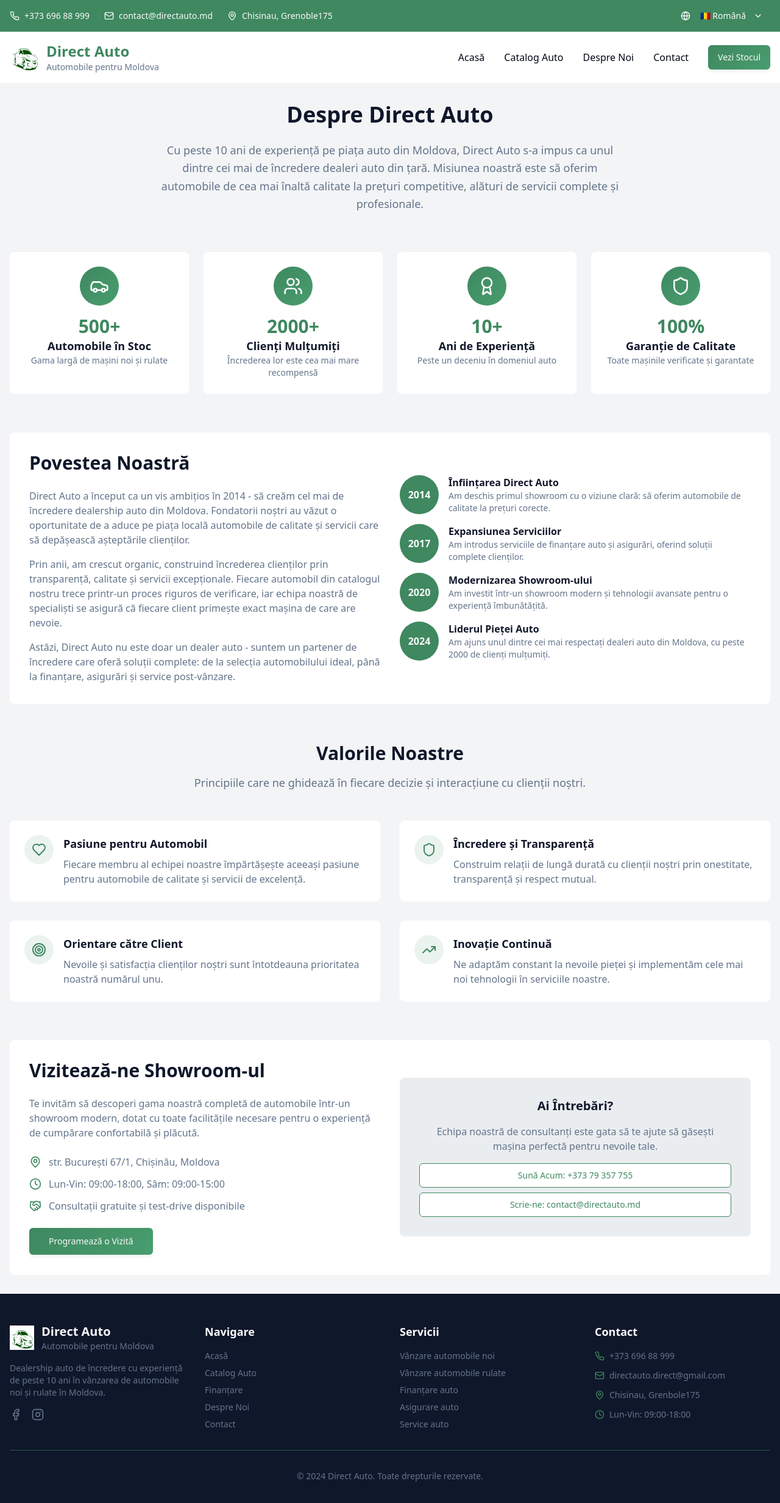
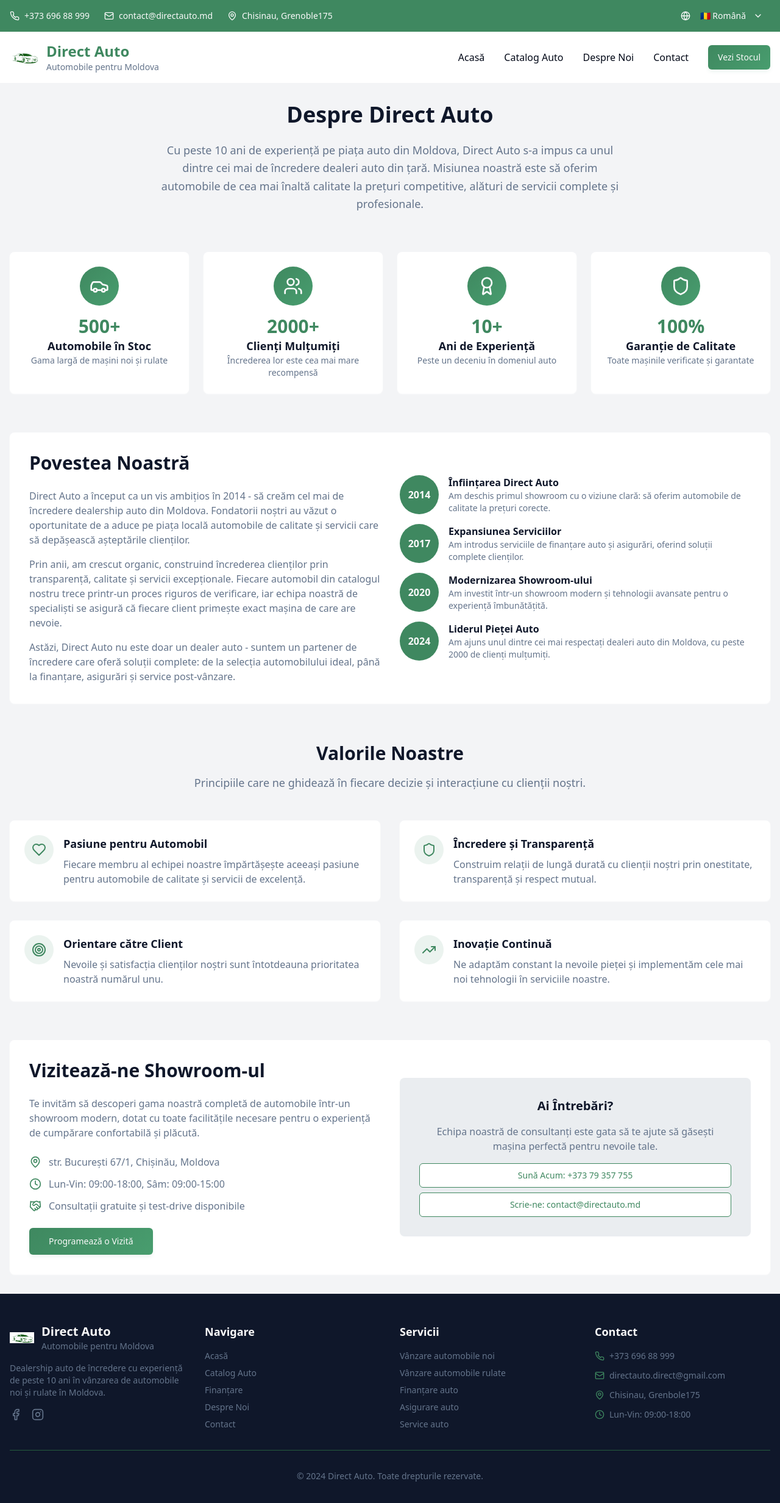
Before and after one commit to madness1212/direct-auto-md-drive-27, a React (Vite) app: page /despre in a window 1280 px wide. Shown: the top 2464 px of the page at 61% size. Built offline with nearby package versions, Linux system fonts and the light colour scheme.

Commit message:
Aranjeaza logo-ul
Aranjeaza logo-ul pentru toate dispozitivele.

```diff
--- a/src/components/Layout/Footer.tsx
+++ b/src/components/Layout/Footer.tsx
@@ -8,11 +8,15 @@ const Footer = () => {
         <div className="grid grid-cols-1 md:grid-cols-4 gap-8">
           {/* Company Info */}
           <div className="space-y-4">
-            <div className="flex items-center space-x-3">
-              <img src={logo} alt="Direct Auto" className="h-10 w-10" />
+            <div className="flex items-center space-x-2 md:space-x-3">
+              <img
+                src={logo}
+                alt="Direct Auto"
+                className="h-8 w-8 sm:h-10 sm:w-10 object-contain"
+              />
               <div>
-                <h3 className="text-xl font-bold">Direct Auto</h3>
-                <p className="text-sm text-muted-foreground">Automobile pentru Moldova</p>
+                <h3 className="text-lg sm:text-xl font-bold">Direct Auto</h3>
+                <p className="text-xs sm:text-sm text-muted-foreground">Automobile pentru Moldova</p>
               </div>
             </div>
             <p className="text-sm text-muted-foreground">
--- a/src/components/Layout/Header.tsx
+++ b/src/components/Layout/Header.tsx
@@ -103,11 +103,15 @@ const Header = ({ currentLang, onLanguageChange }: HeaderProps) => {
       <div className="container mx-auto px-4 py-4">
         <div className="flex justify-between items-center">
           {/* Logo */}
-          <a href="/" className="flex items-center space-x-3 cursor-pointer">
-            <img src={logo} alt="Direct Auto" className="h-12 w-12" />
+          <a href="/" className="flex items-center space-x-2 md:space-x-3 cursor-pointer">
+            <img
+              src={logo}
+              alt="Direct Auto"
+              className="h-8 w-8 sm:h-10 sm:w-10 md:h-12 md:w-12 object-contain"
+            />
             <div>
-              <h1 className="text-2xl font-bold text-auto-green">Direct Auto</h1>
-              <p className="text-sm text-muted-foreground hidden md:block">{t('header.companySlogan')}</p>
+              <h1 className="text-lg sm:text-xl md:text-2xl font-bold text-auto-green">Direct Auto</h1>
+              <p className="text-xs sm:text-sm text-muted-foreground hidden md:block">{t('header.companySlogan')}</p>
             </div>
           </a>
 
```
